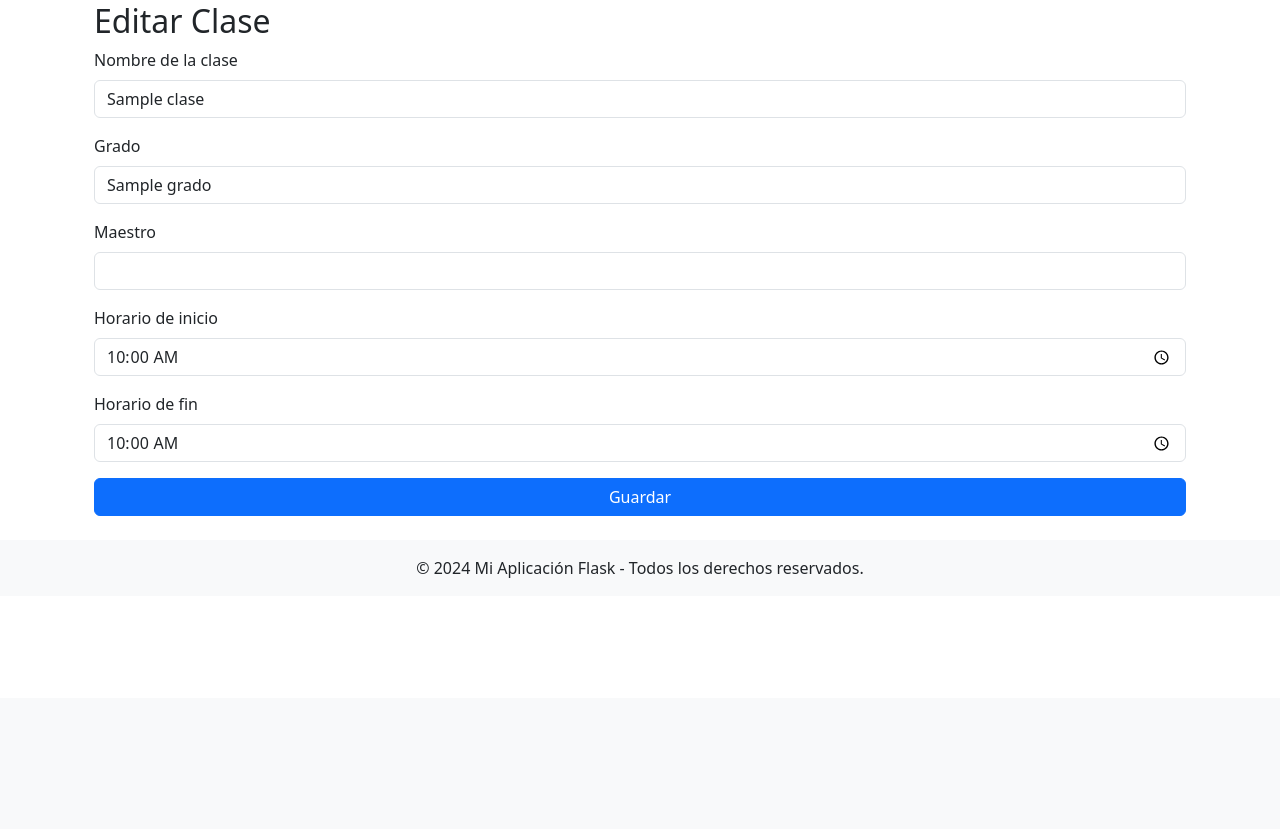
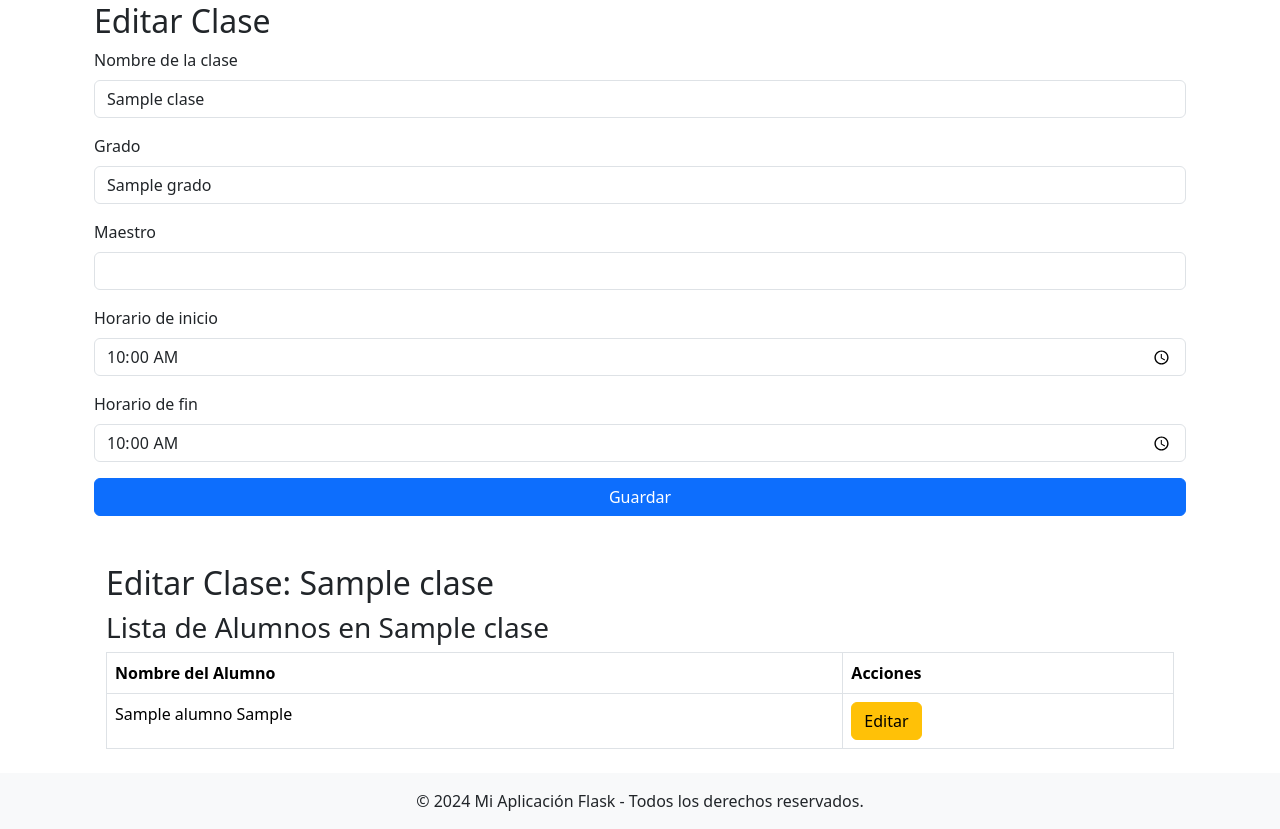
Before and after one commit to gbelot2003/proyecto_taular, a Flask app: page /clases/editar/1 in a window 1280 px wide. Shown: the part 102-931 px from the top of the page. Before the commit the page ends 680 px from the top, so only its background shows below. Run offline with Flask 3, Linux system fonts and the light colour scheme; the visitor is signed in with stand-in values (Sample User, id 1); tables that the repository leaves empty hold one stand-in row (values such as "Sample post"); lists and menus that the app fills with data are empty.

Commit message:
:construction: listado de alumnos por clase??grado

```diff
--- a/app/routes/clases_router.py
+++ b/app/routes/clases_router.py
@@ -1,6 +1,7 @@
 from flask import render_template, redirect, session, url_for, flash, request
 from app import db
 from app.forms.clases_form import ClaseForm
+from app.models.alumno_model import Alumno
 from app.models.clase_model import Clase
 
 def configurar_clases(app):
@@ -20,6 +21,7 @@ def configurar_clases(app):
             flash('Debes iniciar sesión para acceder al dashboard.', 'warning')
             return redirect(url_for('login'))
         form = ClaseForm()
+
         if form.validate_on_submit():
             nueva_clase = Clase(
                 nombre=form.nombre.data,
@@ -42,6 +44,9 @@ def configurar_clases(app):
             return redirect(url_for('login'))
         clase = Clase.query.get_or_404(id)
         form = ClaseForm(obj=clase)
+        # Obtener los alumnos asociados con la clase
+        # Aquí asumimos que los alumnos están relacionados con la clase a través del grado
+        alumnos = Alumno.query.filter_by(grado_id=clase.grado_id).all()
 
         if form.validate_on_submit():
             clase.nombre = form.nombre.data
@@ -53,7 +58,7 @@ def configurar_clases(app):
             flash('Clase actualizada correctamente.', 'success')
             return redirect(url_for('listar_clases'))
 
-        return render_template('clases/editar.html', form=form, clase=clase)
+        return render_template('clases/editar.html', form=form, clase=clase, alumnos=alumnos)
 
     # Ruta para eliminar una clase
     @app.route('/clases/eliminar/<int:id>', methods=['POST'])
--- a/app/templates/clases/editar.html
+++ b/app/templates/clases/editar.html
@@ -37,5 +37,31 @@
             {{ form.submit(class="btn btn-primary") }}
         </div>
     </form>
+    <div class="container mt-5">
+        <h2>Editar Clase: {{ clase.nombre }}</h2>
+
+        <!-- Aquí va el formulario para editar la clase -->
+
+        <h3>Lista de Alumnos en {{ clase.nombre }}</h3>
+        <table class="table table-bordered">
+            <thead>
+                <tr>
+                    <th>Nombre del Alumno</th>
+                    <th>Acciones</th>
+                </tr>
+            </thead>
+            <tbody>
+                {% for alumno in alumnos %}
+                <tr>
+                    <td>{{ alumno.nombre }} {{ alumno.apellido }}</td>
+                    <td>
+                        <!-- Enlace a la página de edición del alumno -->
+                        <a href="{{ url_for('editar_alumno', id=alumno.id) }}" class="btn btn-warning">Editar</a>
+                    </td>
+                </tr>
+                {% endfor %}
+            </tbody>
+        </table>
+    </div>
 </div>
 {% endblock %}
```
